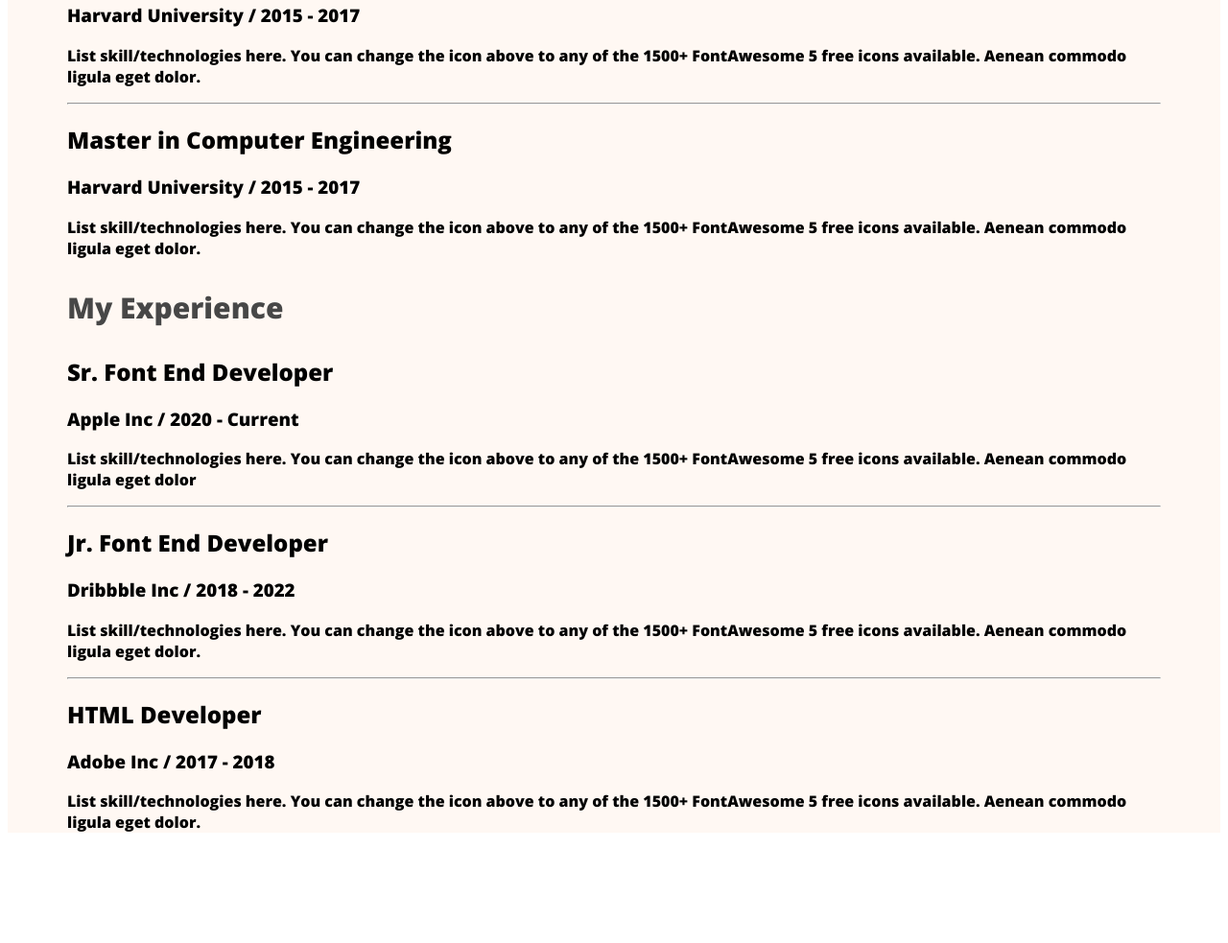
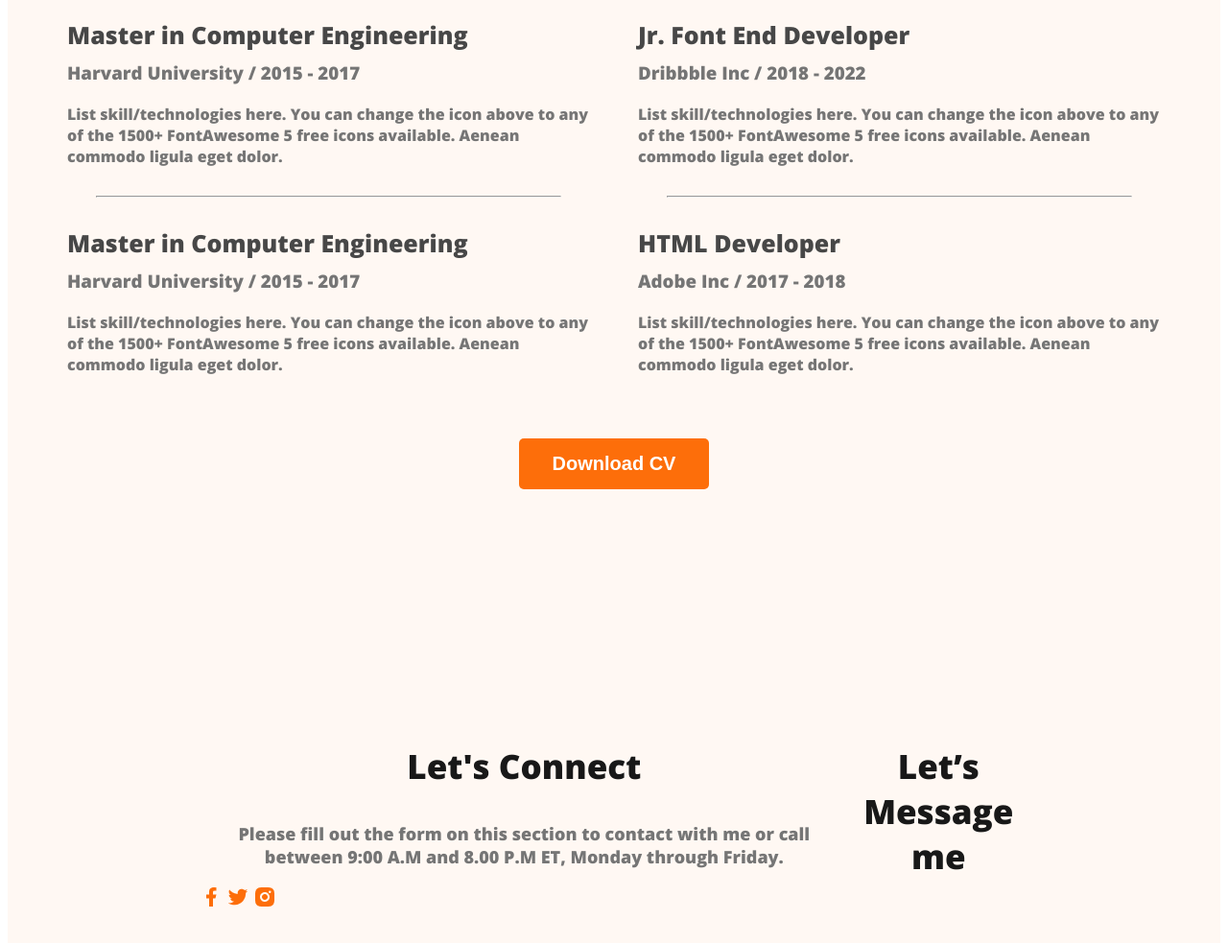
Before and after one commit to khairozzaman91/portfolio-simple, a plain HTML site: page index.html in a window 1280 px wide. Shown: the part 2513-3496 px from the top of the page at 96% size. Before the commit the page ends 3397 px from the top, so only its background shows below. Drawn offline with nearby package versions, Linux system fonts and the light colour scheme.

Commit message:
fotter add

```diff
--- a/index.html
+++ b/index.html
@@ -137,10 +137,7 @@
 
                             </div>
 
-
                         </div>
-
-
 
 
                         <div class="resume-column">
@@ -173,11 +170,35 @@
                         </div>
 
                    </div>
+
+                   <div class="download-cv">
+                    <button class="btn-primary">Download CV</button>
+                   </div>
             </Section>
 
            </main>
   <footer>
+        <div class="footer-column">
+                <h3 class="section-title">Let's Connect</h3>
+                <p class="section-description">
+                    Please fill out the form on this section to contact with me or call between 9:00 A.M and 8.00 P.M ET, Monday through Friday.
+                </p>
+                <div class="social-links">
+                    <a href=""><img src="images/icons/facebook.png" alt=""></a>
+                    <a href=""><img src="images/icons/twitter.png" alt=""></a>
+                    <a href=""><img src="images/icons/insta.png" alt=""></a>
 
+                </div>
+
+        </div>
+
+
+
+        <div class="footer-column">
+            <h3 class="section-title">Let’s Message me</h3>
+
+
+        </div>
   </footer>
     </header>
 </body>
--- a/style/portfoliostyle.css
+++ b/style/portfoliostyle.css
@@ -178,3 +178,40 @@ main section{
         font-size: 30px;
         font-weight: 700;
 }
+
+.resume-container{
+    display: flex;
+    gap: 50px;
+}
+.resume-item-title{
+    color: #474747;
+    font-weight: 700;
+    font-size: 25px;
+    margin-bottom: 10px;
+}
+.resume-item-institute{
+    margin-top: 0px;
+    margin-bottom: 20px;
+}
+
+.resume-item-description,
+.resume-item-institute{
+    color:#757575
+}
+
+.resume-container hr{
+    margin: 30px;
+}
+.download-cv{
+    text-align: center;
+    margin-top: 50px;
+}
+
+/* footer style */
+
+footer{
+    display: flex;
+    background: #FFF8F3;
+    margin-top: 100px;
+    padding: 130px 200px;
+}
```
